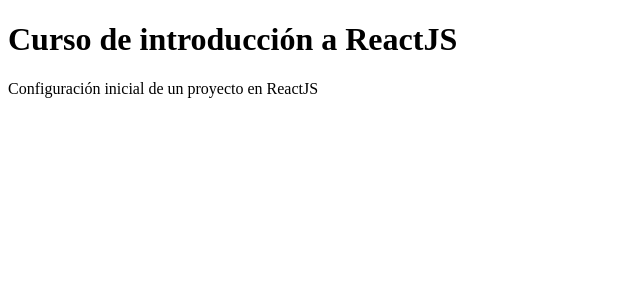
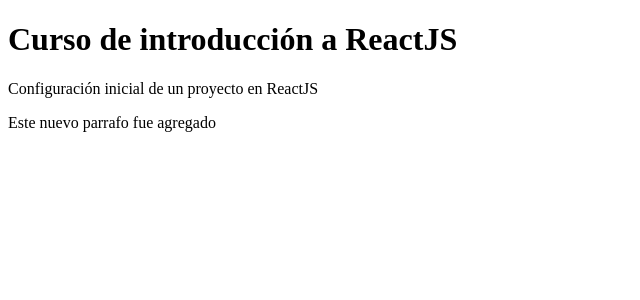
Before and after one commit to educartoons/reactjs-vite, a React (Vite) app: page / in a window 1280 px wide. Shown: the top 300 px of the page, without its empty margins (0-640 px from the left). Built offline with nearby package versions, Linux system fonts and the light colour scheme.

Commit message:
Nueva rama

```diff
--- a/src/components/Home.jsx
+++ b/src/components/Home.jsx
@@ -6,6 +6,7 @@
         <Fragment>
             <h1>Curso de introducción a ReactJS</h1>
             <p>Configuración inicial de un proyecto en ReactJS</p>
+            <p>Este nuevo parrafo fue agregado</p>
         </Fragment>
     );
 };
```
